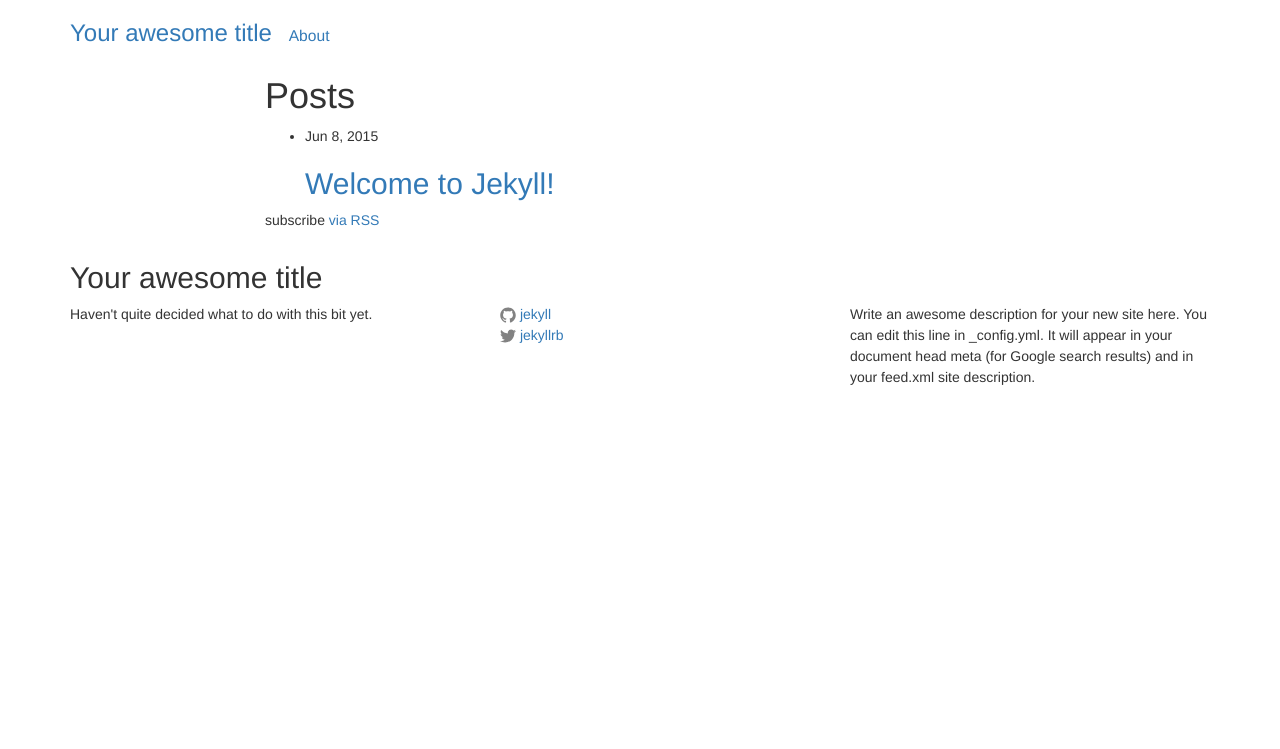
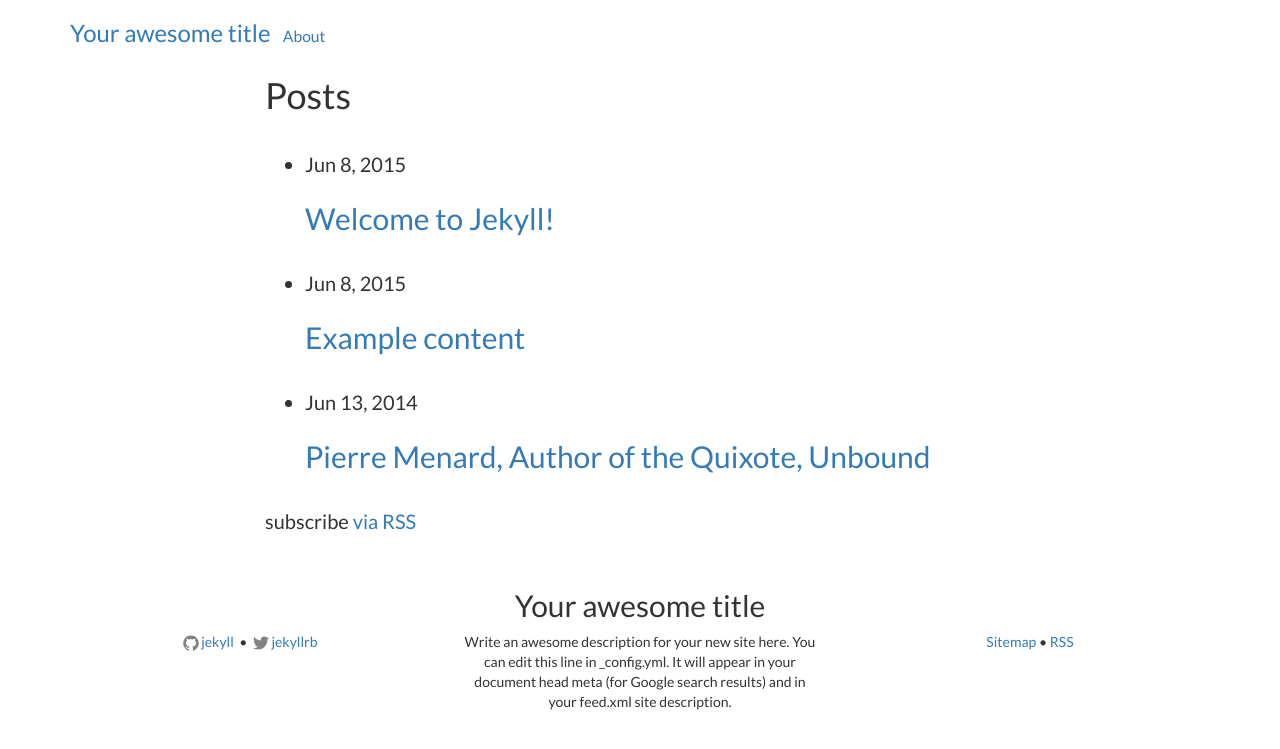
Before and after one commit to whereof-thereof/quixotic-bootstrap-jekyll, a Jekyll site: the page built from index.html, in a window 1280 px wide. Shown: the top 749 px of the page. Built offline with Jekyll 4.4.1, drawn with Linux system fonts in a browser that asks for light colours.

```diff
--- a/_config.yml
+++ b/_config.yml
@@ -12,3 +12,5 @@ github_username:  jekyll
 
 # Build settings
 markdown: kramdown
+gems:
+  - jekyll-sitemap
--- a/_includes/footer.html
+++ b/_includes/footer.html
@@ -6,13 +6,9 @@
 
     <div class="row">
       <div class="col-md-4">
-        <p>Haven't quite decided what to do with this bit yet.</p>
-      </div>
-
-      <div class="col-md-4">
-        <ul class="social-media-list">
+        <p class="social-media-list">
           {% if site.github_username %}
-          <li>
+          <span>
             <a href="https://github.com/{{ site.github_username }}">
               <span class="icon  icon--github">
                 <svg viewBox="0 0 16 16">
@@ -22,11 +18,11 @@
 
               <span class="username">{{ site.github_username }}</span>
             </a>
-          </li>
+          </span>
           {% endif %}
 
           {% if site.twitter_username %}
-          <li>
+           &nbsp;•&nbsp;<span>
             <a href="https://twitter.com/{{ site.twitter_username }}">
               <span class="icon  icon--twitter">
                 <svg viewBox="0 0 16 16">
@@ -37,16 +33,19 @@
 
               <span class="username">{{ site.twitter_username }}</span>
             </a>
-          </li>
+          </span>
           {% endif %}
-        </ul>
+        </p>
       </div>
 
       <div class="col-md-4">
         <p>{{ site.description }}</p>
       </div>
+
+      <div class="col-md-4">
+        <p><a href="{{ site.baseurl }}/sitemap.xml">Sitemap</a>&nbsp;•&nbsp;<a href="{{ site.baseurl }}/feed.xml">RSS</a></p>
+      </div>
     </div>
-
   </div>
 
 </footer>
--- a/_includes/head.html
+++ b/_includes/head.html
@@ -8,6 +8,7 @@
 
   <link rel="stylesheet" href="{{ "/public/bootstrap/css/bootstrap.min.css" | prepend: site.baseurl }}">
   <link rel="stylesheet" href="{{ "/public/css/style.css" | prepend: site.baseurl }}">
+  <link href='http://fonts.googleapis.com/css?family=Lato' rel='stylesheet' type='text/css'>
   <link rel="canonical" href="{{ page.url | replace:'index.html','' | prepend: site.baseurl | prepend: site.url }}">
   <link rel="alternate" type="application/rss+xml" title="{{ site.title }}" href="{{ "/feed.xml" | prepend: site.baseurl | prepend: site.url }}" />
 </head>
--- a/_layouts/post.html
+++ b/_layouts/post.html
@@ -4,7 +4,7 @@ layout: default
 <div class="post">
 
   <header class="post-header">
-    <h1 class="post-title">{{ page.title }}</h1>
+    <h1 class="post-title">{{ page.title }}{% if page.subtitle %}: <small>{{ page.subtitle }}</small>{% endif %}</h1>
     <p class="post-meta">{{ page.date | date: "%b %-d, %Y" }}{% if page.author %} • {{ page.author }}{% endif %}{% if page.meta %} • {{ page.meta }}{% endif %}</p>
   </header>
 
--- a/public/css/style.scss
+++ b/public/css/style.scss
@@ -2,42 +2,56 @@
 # redundant Front Matter block
 ---
 
-body {
-    line-height: 150%;
-}
 
-.body-container {
-    h1, h2, h3, h4, h5, h6, p, pre, ul, ol {
-    max-width: 750px;
-    margin-left: auto;
-    margin-right: auto;
-    }
-}
-
-.site-header h3 { float: left; }
-
-.social-media-list { list-style-type: none; }
-
-/**
- * Icons
- */
-.icon > svg {
-  display: inline-block;
-  width: 16px;
-  height: 16px;
-  vertical-align: middle; }
-  .icon > svg path {
-    fill: #828282; }
 
 
 
 /**
- * Syntax highlighting styles
+ * Typography
  */
+
+
+
+/* general typography */
+
+body {
+    font-family: 'Lato', sans-serif;
+    word-wrap: break-word;
+}
+
+.body-container {
+    font-size: 2rem;
+    line-height: 180%;
+
+    h1, h2, h3, h4, h5, h6, p, pre, ul, ol, blockquote, hr, dl, table, .message, .gist {
+    max-width: 750px;
+    margin-left: auto;
+    margin-right: auto;
+    margin-bottom: 3rem;
+    }
+}
+
+blockquote blockquote {
+    border-left: none;
+}
+
+.footnotes { font-size: 1.5rem; }
+
+
+/* spacing */
+
+.site-header h3 { float: left; }
+
+.post-title { margin-bottom: 4rem; }
+
+.site-footer { text-align: center; }
+
+
+
+/* <pre> code syntax highlighting */
 
 .highlight {
     background: #fff;
-
     .c     { color: #998; font-style: italic } // Comment
     .err   { color: #a61717; background-color: #e3d2d2 } // Error
     .highlight .k     { font-weight: bold } // Keyword
@@ -98,3 +112,35 @@ body {
     .vi    { color: #008080 } // Name.Variable.Instance
     .il    { color: #099 } // Literal.Number.Integer.Long
 }
+
+
+
+
+
+/**
+ * Iconography
+ */
+
+ .social-media-list { list-style-type: none; }
+
+.icon > svg {
+  display: inline-block;
+  width: 16px;
+  height: 16px;
+  vertical-align: middle; }
+  .icon > svg path {
+    fill: #828282; }
+
+
+
+
+
+/**
+ * Images
+ */
+
+ .body-container {
+    &p img {
+
+    }
+ }
```
Also changed, not shown: _posts/2014-06-13-pierre-menard-author-quixote-unbound.md (added, +56 -0 lines), _posts/2015-06-08-example-content.md (added, +169 -0 lines), README.md, 8 other files.
